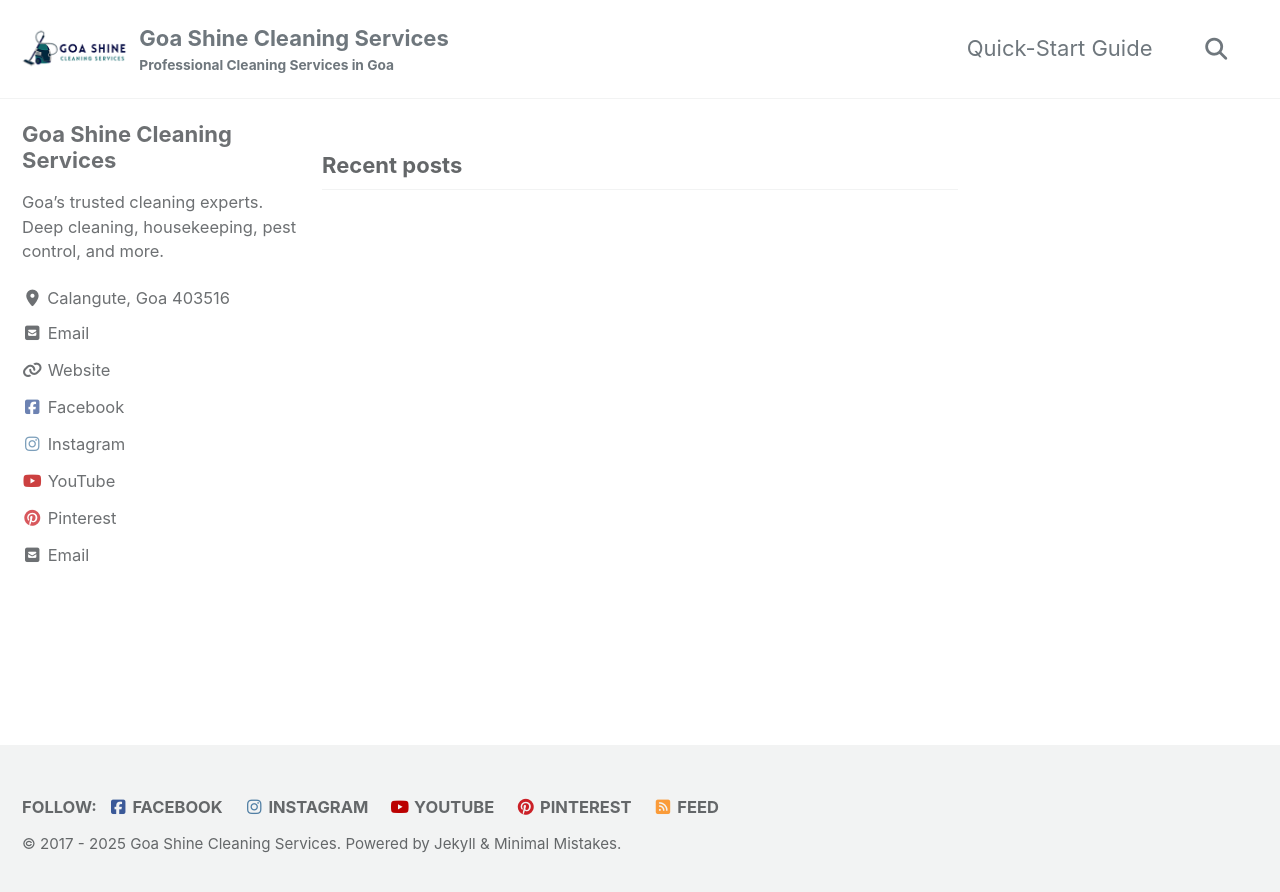
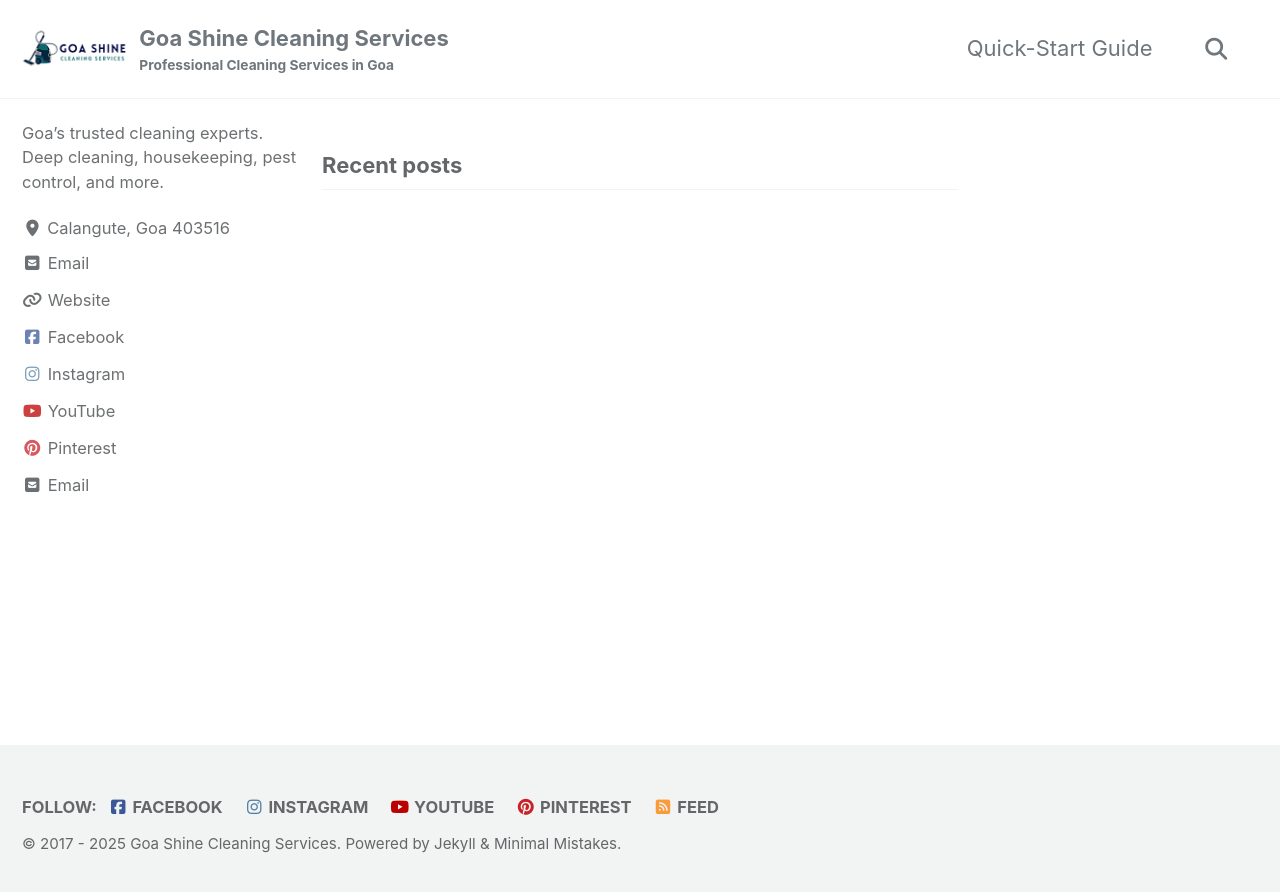
Before and after one commit to goashinecs/goashinecs, a Jekyll site: the page built from index.html, in a window 1280 px wide. Shown: the top 892 px of the page. Built offline with Jekyll 4.4.1, drawn with Linux system fonts in a browser that asks for light colours; cached includes are drawn as plain includes; the list of posts is cut into pages by our own code.

Commit message:
Update _config.yml

```diff
--- a/_config.yml
+++ b/_config.yml
@@ -98,7 +98,6 @@ analytics:
 
 # Site Author
 author:
-  name: "Goa Shine Cleaning Services"
   bio: "Goa’s trusted cleaning experts. Deep cleaning, housekeeping, pest control, and more."
   location: "Calangute, Goa 403516"
   email: goashinecs@gmail.com
```
